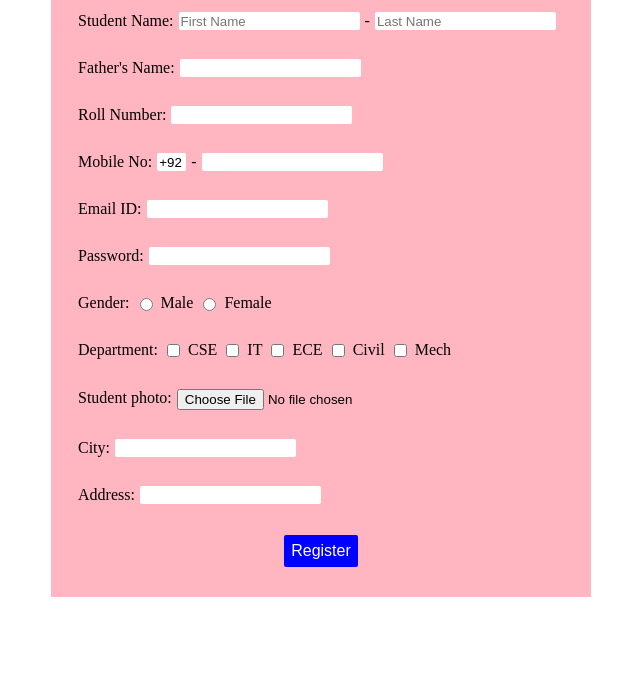
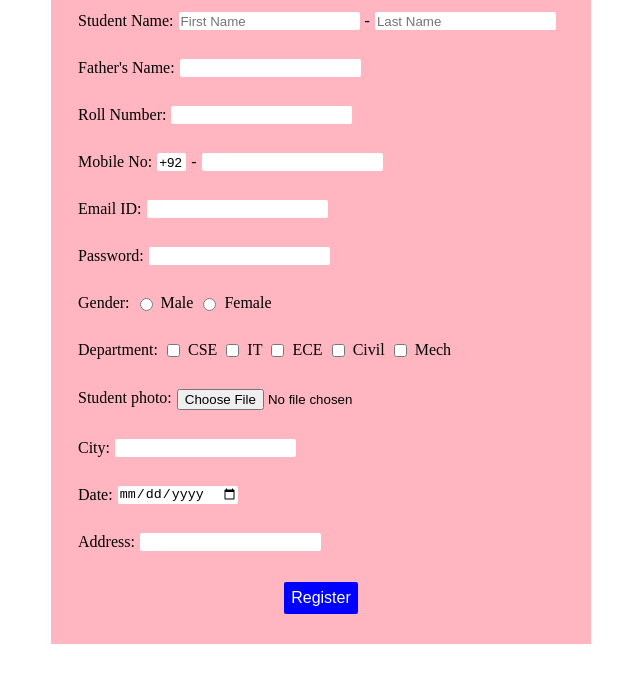
Before and after one commit to riyyan-optiverse/riyyan-webworks, a plain HTML site: page form/ry.html in a window 1280 px wide. Shown: the part 86-768 px from the top of the page, without its empty margins (319-959 px from the left). Drawn offline with Linux system fonts and the light colour scheme.

Commit message:
date field added

```diff
--- a/form/ry.html
+++ b/form/ry.html
@@ -104,6 +104,10 @@
           <input type="text" id="City" name="City" />
         </div>
         <div class="sur">
+          <label for="date">Date:</label>
+          <input type="date" id="date" name="date" />
+        </div>
+        <div class="sur">
           <label for="address">Address:</label>
           <input type="text" name="address" />
         </div>
```
